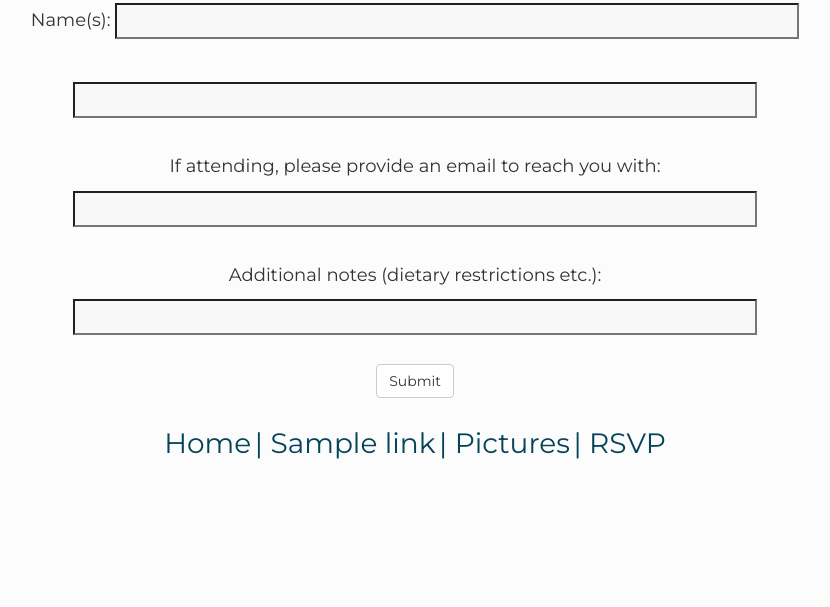
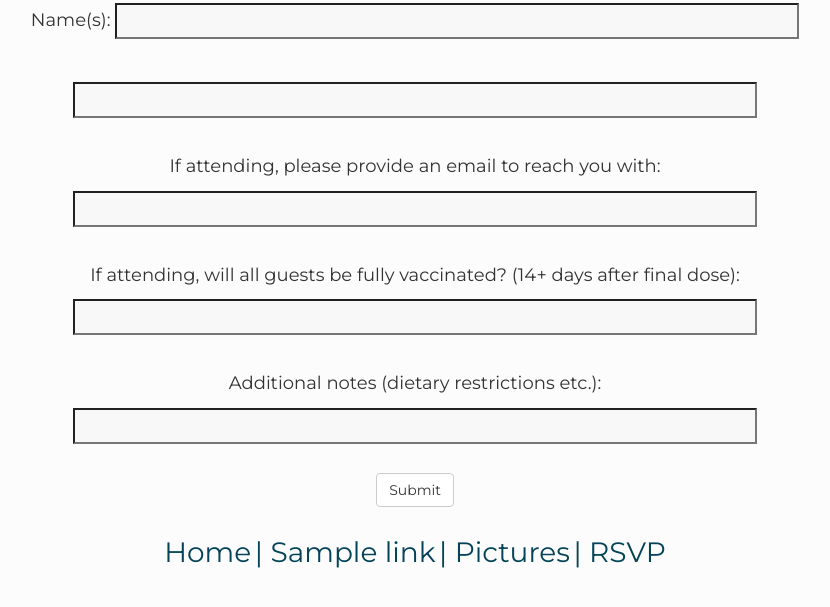
Before and after one commit to BoggsParty/wedding, a Django app: template guests/templates/guests/rsvp.html in a window 1280 px wide. Shown: the part 139-746 px from the top of the page, without its empty margins (225-1055 px from the left). Run offline with Django 3.2, Linux system fonts and the light colour scheme; the template is opened without the code that fills it: most values are stand-ins (such as "Sample title", 1, 10 or a date in 2020); form fields are guessed from the names that the template uses; some libraries are stand-ins or nearby versions.

Commit message:
add vaccine to rsvp

```diff
--- a/guests/admin.py
+++ b/guests/admin.py
@@ -4,7 +4,7 @@ from import_export import resources
 from .models import Guest, RSVP
 
 class guest_admin(ImportExportModelAdmin, admin.ModelAdmin):
-    list_display  = ('guest_1','rsvp','rsvp_guests','address',)
+    list_display  = ('guest_1','rsvp','rsvp_guests','address','vaccinated')
     search_fields = ('guest_1',)
     list_filter = ('rsvp',)
 
--- a/guests/forms.py
+++ b/guests/forms.py
@@ -5,4 +5,4 @@ class RSVPForm(forms.ModelForm):
 
     class Meta:
         model = RSVP
-        fields = ('guests', 'rsvp', 'email', 'notes',)
+        fields = ('guests', 'rsvp', 'email','vaccinated','notes',)
--- a/guests/models.py
+++ b/guests/models.py
@@ -6,7 +6,6 @@ class Guest (models.Model):
     guest_2 = models.CharField(max_length=100, blank=True)
     kids = models.CharField(max_length=100, blank=True)
     total_guests = models.IntegerField(default=0)
-    expected_guests = models.IntegerField(default=0)
     rsvp_guests = models.IntegerField(default=0)
 
     address = models.TextField(max_length=1000, blank=True)
@@ -14,7 +13,7 @@ class Guest (models.Model):
 
     welcome_dinner_invite = models.BooleanField(default=False)
     rsvp_welcome_dinner = models.BooleanField(default=False)
-    vaccinated = models.BooleanField(default=False)
+    vaccinated = models.IntegerField(default=0)
     rsvp = models.BooleanField(default=False)
 
     def __str__(self):
@@ -28,4 +27,5 @@ class RSVP (models.Model):
     rsvp = models.BooleanField(choices=BOOL_CHOICES,default=False)
 
     email = models.EmailField(blank=True)
+    vaccinated = models.CharField(max_length=500,blank=True)
     notes = models.TextField(max_length=1000,blank=True)
--- a/guests/templates/guests/rsvp.html
+++ b/guests/templates/guests/rsvp.html
@@ -19,6 +19,9 @@
 			<h4>If attending, please provide an email to reach you with:</h4>
 				{{ form.email }}
 			<div class="spacer"></div>
+			<h4>If attending, will all guests be fully vaccinated? (14+ days after final dose):</h4>
+				{{ form.vaccinated }}
+			<div class="spacer"></div>
 			<h4>Additional notes (dietary restrictions etc.):</h4>
 				{{ form.notes }}
 			<div class="spacer"></div>
```
Also changed, not shown: guests/migrations/0020_auto_20210429_1211.py (added).
